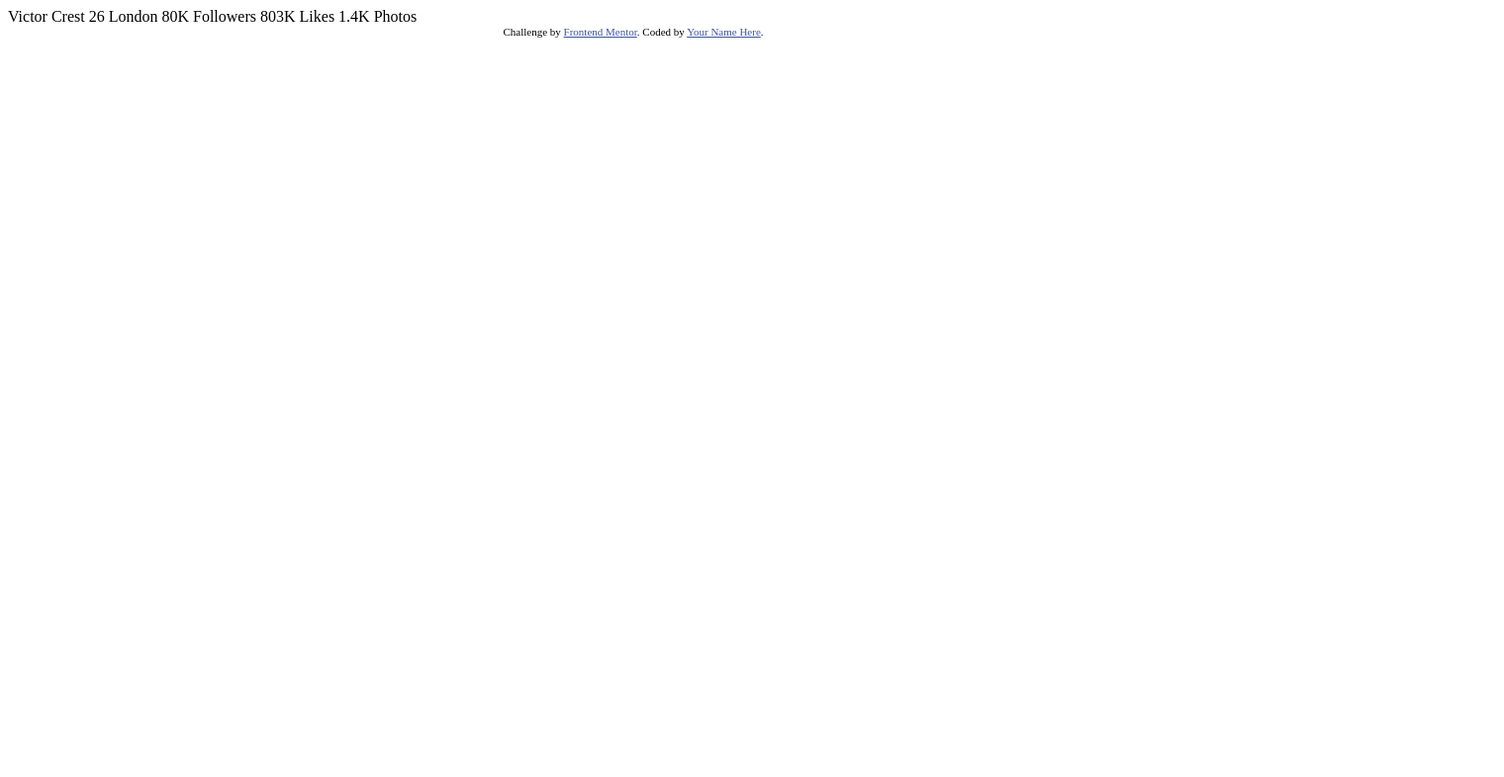
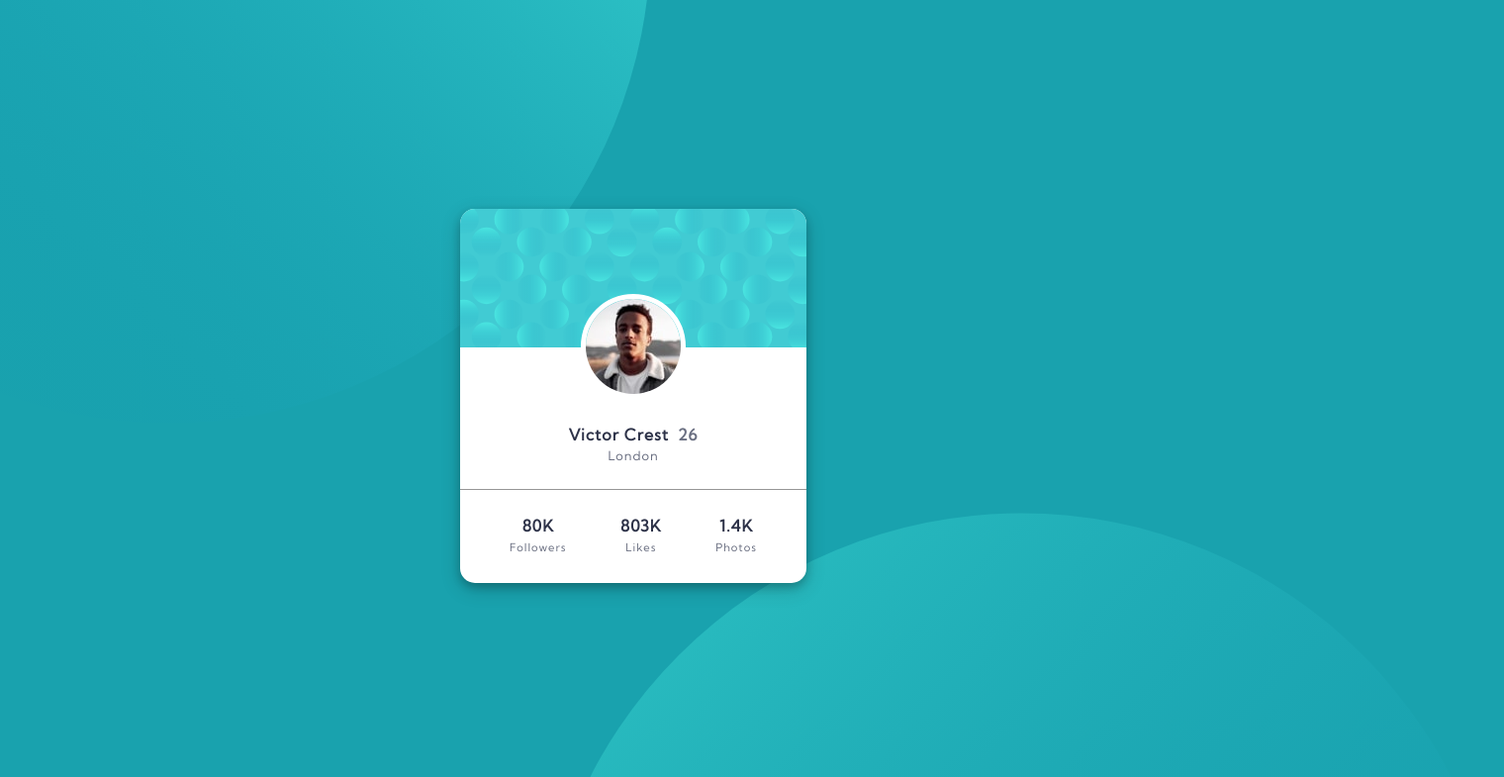
Before and after one commit to Nivas23/profile-card-component, a plain HTML site: page index.html in a window 1280 px wide. Shown: the top 785 px of the page at 99% size, 1520 px wide, since content can reach past the window. Drawn offline with Linux system fonts and the light colour scheme.

Commit message:
finished design

```diff
--- a/index.html
+++ b/index.html
@@ -6,30 +6,163 @@
 
   <link rel="icon" type="image/png" sizes="32x32" href="./images/favicon-32x32.png">
 
+  <link rel="preconnect" href="https://fonts.googleapis.com">
+  <link rel="preconnect" href="https://fonts.gstatic.com" crossorigin>
+  <link href="https://fonts.googleapis.com/css2?family=Kumbh+Sans&display=swap" rel="stylesheet">
+
   <title>Frontend Mentor | Profile card component</title>
 
   <!-- Feel free to remove these styles or customise in your own stylesheet 👍 -->
   <style>
-    .attribution { font-size: 11px; text-align: center; }
-    .attribution a { color: hsl(228, 45%, 44%); }
+    html{
+      height: 100vh;
+      width:100vw;
+    }
+    body{
+      margin: 0px;
+      background-color: hsl(185, 75%, 39%);
+      overflow: hidden;
+      z-index: -10;
+    }
+    @media(min-width:720px){
+      body{
+      width:375px;
+    overflow: hidden;}
+    }
+    @media(max-width:1440px){
+      body{
+        width:100vw;
+    overflow: hidden;
+      }
+      .bg-top{
+        position: absolute;
+        top:-550px;
+        left: -320px;
+      }
+      .bg-bottom{
+        position: absolute;
+        bottom: -700px;
+        right:-240px;
+        /* display: none; */
+      }
+    }
+
+    .card{
+      /* align-items: center; */
+      /* position: absolute; */
+
+      width:350px;
+      height: fit-content;
+      border-radius: 15px;
+      font-family: 'Kumbh Sans', sans-serif;
+      box-shadow: 0 4px 8px 0 rgba(0, 0, 0, 0.2), 0 6px 20px 0 rgba(0, 0, 0, 0.19);
+      background-color: white;
+      z-index: 2;
+    }
+    .user-details{
+      display:flex;
+      justify-content: space-between;
+      flex-direction: column;
+      z-index: 3;
+    }
+    .head{
+      height: 193px;
+    }
+    p{
+      text-align: center;
+    }
+    div{
+      text-align: center;
+    }
+    .other-details{
+      display: flex;
+      justify-content: space-between;
+      gap:30px;
+      padding: 15px 50px;
+      line-height: 20px;
+      padding-left:50px ;
+    }
+    .basic-details{
+      padding: 25px;
+      border-bottom: 1px solid  hsl(0, 0%, 59%);
+    }
+
+    .profile-pic{
+      position:relative;
+      border: 5px white solid;
+      border-radius: 50%;
+      top:-30%;
+      z-index: 3;
+    }
+
+    .card-head{
+      border-top-right-radius:15px;
+      border-top-left-radius: 15px;
+      z-index: 1;
+    }
+    span{
+      font-size: 1rem;
+      font-weight: 700;
+      color: hsl(229, 23%, 23%);
+      letter-spacing: 1px;
+    }
+    p{
+      font-weight: 400;
+      font-size: 0.7rem;
+      color: hsl(227, 10%, 46%);
+      letter-spacing: 1px;
+    }
+    .age{
+      color: hsl(227, 10%, 46%);
+      padding-left:5px ;
+    }
+    .city{
+      font-weight: 400;
+      font-size: .8rem;
+      color: hsl(227, 10%, 46%);
+    }
+    .container{
+      height: 100vh;
+      display: flex;
+      justify-content: center;
+      align-items: center;
+      gap: 0px;
+    }
+    /* .attribution { font-size: 11px; text-align: center; }
+    .attribution a { color: hsl(228, 45%, 44%); } */
   </style>
 </head>
 <body>
-  Victor Crest
-  26
-  London
+  <div class="bg-top"><img src="images/bg-pattern-top.svg"/></div>
+  <div class="container">
+  <div class="card">
+    <div class="head">
+    <img class="card-head" src="images/bg-pattern-card.svg"/>
+    <img class="profile-pic" src="images/image-victor.jpg"/>
+    </div>
+    <div class="user-details"><div class="basic-details"><span>Victor Crest</span>
+    <span class="age">26</span><br>
+    <span class="city">London</span></div>
 
-  80K
-  Followers
+    <div class="other-details">
+    <p><span>80K</span><br>
+    Followers</p>
 
-  803K
-  Likes
+    <p><span>803K</span><br>
+    Likes</p>
 
-  1.4K
-  Photos
-  <div class="attribution">
+    <p><span>1.4K</span><br>
+    Photos</p>
+  </div>
+</div>
+
+  </div>
+
+  </div>
+  <div class="bg-bottom"><img  src="images/bg-pattern-bottom.svg"/></div>
+  <!-- <div class="attribution">
     Challenge by <a href="https://www.frontendmentor.io?ref=challenge" target="_blank">Frontend Mentor</a>.
     Coded by <a href="#">Your Name Here</a>.
-  </div>
+  </div> -->
 </body>
 </html>
```
